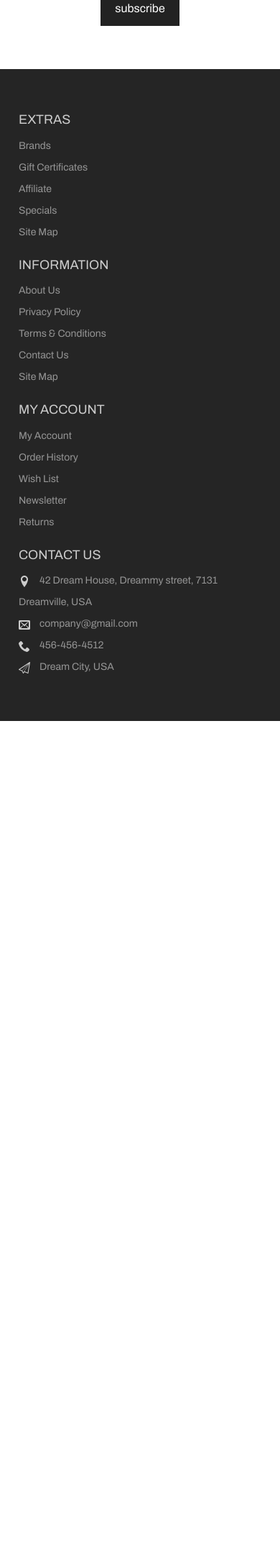
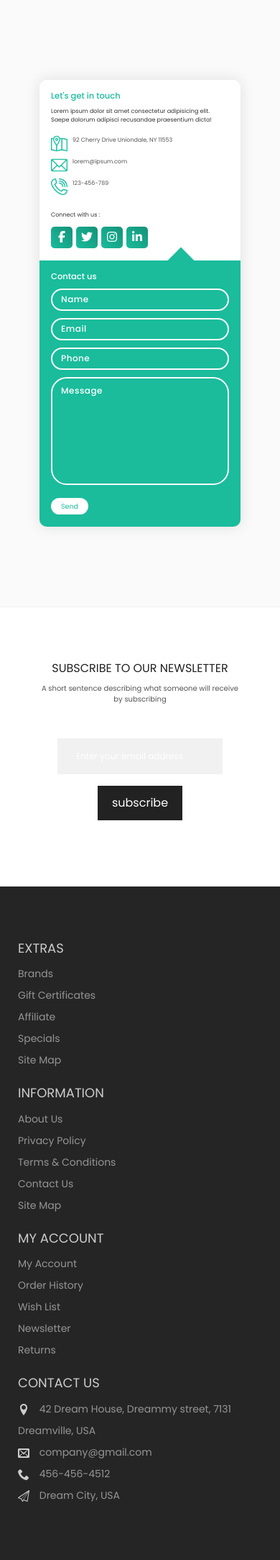
Before and after one commit to rogeruwayezu/isaac, a PHP site: page / in a window 390 px wide. Shown: the part 2653-4821 px from the top of the page at 72% size. Before the commit the page ends 3655 px from the top, so only its background shows below. Run offline with PHP 8.4, Linux system fonts and the light colour scheme; some libraries are stand-ins or nearby versions.

Commit message:
main parts completed

```diff
--- /dev/null
+++ b/css/form.css
@@ -0,0 +1,302 @@
+@import url("https://fonts.googleapis.com/css2?family=Poppins:wght@100;200;300;400;500;600;700;800&display=swap");
+
+* {
+  margin: 0;
+  padding: 0;
+  box-sizing: border-box;
+}
+
+body,
+input,
+textarea {
+  font-family: "Poppins", sans-serif;
+}
+
+.form-container {
+  position: relative;
+  width: 100%;
+  min-height: 100vh;
+  padding: 2rem;
+  background-color: #fafafa;
+  overflow: hidden;
+  display: flex;
+  align-items: center;
+  justify-content: center;
+}
+
+.form {
+  width: 100%;
+  max-width: 80%;
+  background-color: #fff;
+  border-radius: 10px;
+  box-shadow: 0 0 20px 1px rgba(0, 0, 0, 0.1);
+  z-index: 1000;
+  overflow: hidden;
+  display: grid;
+  grid-template-columns: repeat(2, 1fr);
+}
+
+.contact-form {
+  background-color: #1abc9c;
+  position: relative;
+}
+
+.contact-form:before {
+  content: "";
+  position: absolute;
+  width: 26px;
+  height: 26px;
+  background-color: #1abc9c;
+  transform: rotate(45deg);
+  top: 50px;
+  left: -13px;
+}
+
+form {
+  padding: 2.3rem 2.2rem;
+  z-index: 10;
+  overflow: hidden;
+  position: relative;
+}
+
+.title {
+  color: #fff;
+  font-weight: 500;
+  font-size: 1.5rem;
+  line-height: 1;
+  margin-bottom: 0.7rem;
+}
+
+.input-container {
+  position: relative;
+  margin: 1rem 0;
+}
+
+.input {
+  width: 100%;
+  outline: none;
+  border: 2px solid #fafafa;
+  background: none;
+  padding: 1.3rem 1.2rem;
+  color: #fff;
+  font-weight: 500;
+  font-size: 1.2rem;
+  letter-spacing: 0.5px;
+  border-radius: 25px;
+  transition: 0.3s;
+}
+
+textarea.input {
+  padding: 0.8rem 1.2rem;
+  min-height: 150px;
+  border-radius: 22px;
+  resize: none;
+  overflow-y: auto;
+}
+
+::placeholder {
+  color: white;
+}
+.btn {
+  padding: 1rem 3.5rem;
+  background-color: #fff;
+  border: 2px solid #fafafa;
+  font-size: 0.95rem;
+  color: #1abc9c;
+  line-height: 1;
+  border-radius: 25px;
+  outline: none;
+  cursor: pointer;
+  transition: 0.3s;
+  margin: 0;
+}
+
+.btn:hover {
+  background-color: transparent;
+  color: #fff;
+}
+
+.contact-info {
+  padding: 2.3rem 2.2rem;
+  position: relative;
+}
+
+.contact-info .title {
+  color: #1abc9c;
+}
+
+.text {
+  color: #333;
+  margin: 1.5rem 0 2rem 0;
+}
+
+.information {
+  display: flex;
+  color: #555;
+  margin: 0.7rem 0;
+  align-items: center;
+  font-size: 0.95rem;
+}
+
+.icon {
+  width: 28px;
+  margin-right: 0.7rem;
+}
+
+.social-media {
+  padding: 2rem 0 0 0;
+}
+
+.social-media p {
+  color: #333;
+}
+
+.social-icons {
+  display: flex;
+  margin-top: 0.5rem;
+}
+
+.social-icons a {
+  width: 35px;
+  height: 35px;
+  border-radius: 5px;
+  background: linear-gradient(45deg, #1abc9c, #149279);
+  color: #fff;
+  text-align: center;
+  line-height: 35px;
+  margin-right: 0.5rem;
+  transition: 0.3s;
+}
+
+.social-icons a:hover {
+  transform: scale(1.05);
+}
+
+.contact-info:before {
+  content: "";
+  position: absolute;
+  width: 110px;
+  height: 100px;
+  border: 22px solid #1abc9c;
+  border-radius: 50%;
+  bottom: -77px;
+  right: 50px;
+  opacity: 0.3;
+}
+
+.big-circle {
+  position: absolute;
+  width: 500px;
+  height: 500px;
+  border-radius: 50%;
+  background: linear-gradient(to bottom, #1cd4af, #159b80);
+  bottom: 50%;
+  right: 50%;
+  transform: translate(-40%, 38%);
+}
+
+.big-circle:after {
+  content: "";
+  position: absolute;
+  width: 360px;
+  height: 360px;
+  background-color: #fafafa;
+  border-radius: 50%;
+  top: calc(50% - 180px);
+  left: calc(50% - 180px);
+}
+
+.square {
+  position: absolute;
+  height: 400px;
+  top: 50%;
+  left: 50%;
+  transform: translate(181%, 11%);
+  opacity: 0.2;
+}
+
+@media (max-width: 850px) {
+  .form {
+    grid-template-columns: 1fr;
+  }
+
+  .contact-info:before {
+    bottom: initial;
+    top: -75px;
+    right: 65px;
+    transform: scale(0.95);
+  }
+
+  .contact-form:before {
+    top: -13px;
+    left: initial;
+    right: 70px;
+  }
+
+  .square {
+    transform: translate(140%, 43%);
+    height: 350px;
+  }
+
+  .big-circle {
+    bottom: 75%;
+    transform: scale(0.9) translate(-40%, 30%);
+    right: 50%;
+  }
+
+  .text {
+    margin: 1rem 0 1.5rem 0;
+  }
+
+  .social-media {
+    padding: 1.5rem 0 0 0;
+  }
+}
+
+@media (max-width: 480px) {
+  .container {
+    padding: 1.5rem;
+  }
+
+  .contact-info:before {
+    display: none;
+  }
+
+  .square,
+  .big-circle {
+    display: none;
+  }
+
+  form,
+  .contact-info {
+    padding: 1.7rem 1.6rem;
+  }
+
+  .text,
+  .information,
+  .social-media p {
+    font-size: 0.8rem;
+  }
+
+  .title {
+    font-size: 1.15rem;
+  }
+
+  .social-icons a {
+    width: 30px;
+    height: 30px;
+    line-height: 30px;
+  }
+
+  .icon {
+    width: 23px;
+  }
+
+  .input {
+    padding: 0.45rem 1.2rem;
+  }
+
+  .btn {
+    padding: 0.45rem 1.2rem;
+  }
+}
--- /dev/null
+++ b/css/glide.theme.min.css
@@ -0,0 +1 @@
+.glide__arrow{position:absolute;display:block;top:50%;z-index:2;color:white;text-transform:uppercase;padding:9px 12px;background-color:transparent;border:2px solid rgba(255,255,255,0.5);border-radius:4px;box-shadow:0 0.25em 0.5em 0 rgba(0,0,0,0.1);text-shadow:0 0.25em 0.5em rgba(0,0,0,0.1);opacity:1;cursor:pointer;transition:opacity 150ms ease, border 300ms ease-in-out;transform:translateY(-50%);line-height:1}.glide__arrow:focus{outline:none}.glide__arrow:hover{border-color:white}.glide__arrow--left{left:2em}.glide__arrow--right{right:2em}.glide__arrow--disabled{opacity:0.33}.glide__bullets{position:absolute;z-index:2;bottom:2em;left:50%;display:inline-flex;list-style:none;transform:translateX(-50%)}.glide__bullet{background-color:rgba(255,255,255,0.5);width:9px;height:9px;padding:0;border-radius:50%;border:2px solid transparent;transition:all 300ms ease-in-out;cursor:pointer;line-height:0;box-shadow:0 0.25em 0.5em 0 rgba(0,0,0,0.1);margin:0 0.25em}.glide__bullet:focus{outline:none}.glide__bullet:hover,.glide__bullet:focus{border:2px solid white;background-color:rgba(255,255,255,0.5)}.glide__bullet--active{background-color:white}.glide--swipeable{cursor:grab;cursor:-moz-grab;cursor:-webkit-grab}.glide--dragging{cursor:grabbing;cursor:-moz-grabbing;cursor:-webkit-grabbing}
--- a/css/styles.css
+++ b/css/styles.css
@@ -1430,7 +1430,7 @@ Testimonial
 
 .testimonial {
   position: relative;
-  background: url("./images/testimonial.jpg") center/cover no-repeat;
+  background: url("../images/profiles/testimonial.jpg") center/cover no-repeat;
   height: 50rem;
   padding: 5rem 0;
   z-index: 1;
--- a/index.html
+++ b/index.html
@@ -12,8 +12,8 @@
 
 
     <!-- Carousel -->
-    <link rel="stylesheet" href="https://cdnjs.cloudflare.com/ajax/libs/Glide.js/3.4.1/css/glide.core.css">
-    <link rel="stylesheet" href="https://cdnjs.cloudflare.com/ajax/libs/Glide.js/3.4.1/css/glide.theme.min.css
+    <link rel="stylesheet" href="css/glide.core.css">
+    <link rel="stylesheet" href="css/glide.theme.min.css">
 ">
     <link rel="stylesheet" href="https://unpkg.com/aos@next/dist/aos.css" />
     <!-- Bootstrap 4.5.3 CDN -->
@@ -22,7 +22,9 @@
 
     <!-- Custom StyleSheet -->
     <link rel="stylesheet" href="/css/styles.css" />
-
+    <!-- form stylesheet -->
+    <link rel="stylesheet" href="/css/form.css">
+    <script src="https://kit.fontawesome.com/64d58efce2.js" crossorigin="anonymous"></script>
     <title>Organic Hub</title>
 </head>
 
@@ -745,7 +747,7 @@
                             <li class="glide__slide">
                                 <div class="testimonial__box">
                                     <div class="client__image">
-                                        <img src="./images/profile1.jpg" alt="profile">
+                                        <img src="./images/profiles/profile1.jpg" alt="profile">
                                     </div>
                                     <p>Lorem, ipsum dolor sit amet consectetur adipisicing elit. Recusandae fuga hic
                                         nesciunt tempore
@@ -762,7 +764,7 @@
                             <li class="glide__slide">
                                 <div class="testimonial__box">
                                     <div class="client__image">
-                                        <img src="./images/profile2.jpg" alt="profile">
+                                        <img src="./images/profiles/profile2.jpg" alt="profile">
                                     </div>
                                     <p>Lorem, ipsum dolor sit amet consectetur adipisicing elit. Recusandae fuga hic
                                         nesciunt tempore
@@ -783,7 +785,7 @@
                             <li class="glide__slide">
                                 <div class="testimonial__box">
                                     <div class="client__image">
-                                        <img src="./images/profile3.jpg" alt="profile">
+                                        <img src="./images/profiles/profile3.jpg" alt="profile">
                                     </div>
                                     <p>Lorem, ipsum dolor sit amet consectetur adipisicing elit. Recusandae fuga hic
                                         nesciunt tempore
@@ -805,7 +807,7 @@
                             <li class="glide__slide">
                                 <div class="testimonial__box">
                                     <div class="client__image">
-                                        <img src="./images/profile4.jpg" alt="">
+                                        <img src="./images/profiles/profile4.jpg" alt="">
                                     </div>
                                     <p>Lorem, ipsum dolor sit amet consectetur adipisicing elit. Recusandae fuga hic
                                         nesciunt tempore
@@ -835,6 +837,74 @@
             </div>
         </section>
 
+       <!-- Contact form  -->
+    <div class="form-container">
+
+        <div class="form">
+            <div class="contact-info">
+                <h3 class="title">Let's get in touch</h3>
+                <p class="text">
+                    Lorem ipsum dolor sit amet consectetur adipisicing elit. Saepe
+                    dolorum adipisci recusandae praesentium dicta!
+                </p>
+
+                <div class="info">
+                    <div class="information">
+                        <img src="images/form/location.png" class="icon" alt="" />
+                        <p>92 Cherry Drive Uniondale, NY 11553</p>
+                    </div>
+                    <div class="information">
+                        <img src="images/form/email.png" class="icon" alt="" />
+                        <p>lorem@ipsum.com</p>
+                    </div>
+                    <div class="information">
+                        <img src="images/form/phone.png" class="icon" alt="" />
+                        <p>123-456-789</p>
+                    </div>
+                </div>
+
+                <div class="social-media">
+                    <p>Connect with us :</p>
+                    <div class="social-icons">
+                        <a href="#">
+                            <i class="fab fa-facebook-f"></i>
+                        </a>
+                        <a href="#">
+                            <i class="fab fa-twitter"></i>
+                        </a>
+                        <a href="#">
+                            <i class="fab fa-instagram"></i>
+                        </a>
+                        <a href="#">
+                            <i class="fab fa-linkedin-in"></i>
+                        </a>
+                    </div>
+                </div>
+            </div>
+
+            <div class="contact-form">
+                <span class="circle one"></span>
+                <span class="circle two"></span>
+
+                <form action="index.html" autocomplete="off">
+                    <h3 class="title">Contact us</h3>
+                    <div class="input-container">
+                        <input type="text" name="name" placeholder="Name" class="input" />
+                    </div>
+                    <div class="input-container">
+                        <input type="email" name="email" placeholder="Email" class="input" />
+                    </div>
+                    <div class="input-container">
+                        <input type="tel" name="phone" placeholder="Phone" class="input" />
+                    </div>
+                    <div class="input-container textarea">
+                        <textarea name="message" placeholder="Message" class="input"></textarea>
+                    </div>
+                    <input type="submit" value="Send" class="btn" />
+                </form>
+            </div>
+        </div>
+    </div>
 
         <!-- NewsLetter -->
         <section class="section newsletter" id="contact">
@@ -975,7 +1045,7 @@
     <script src="https://unpkg.com/aos@2.3.1/dist/aos.js"></script>
 
     <!-- Custom JavaScript -->
-    <script src="./js/products.js"></script>
+
     <script src="./js/index.js"></script>
     <script src="./js/slider.js"></script>
 
```
Also changed, not shown: css/glide.core.css (added, +44 -0 lines), js/products.js (deleted, +0 -203 lines), images/form/email.png (added), images/form/location.png (added), images/form/phone.png (added), images/form/shape.png (added), images/profiles/profile1.jpg (added), images/profiles/profile2.jpg (added), images/profiles/profile3.jpg (added), 2 other files.
